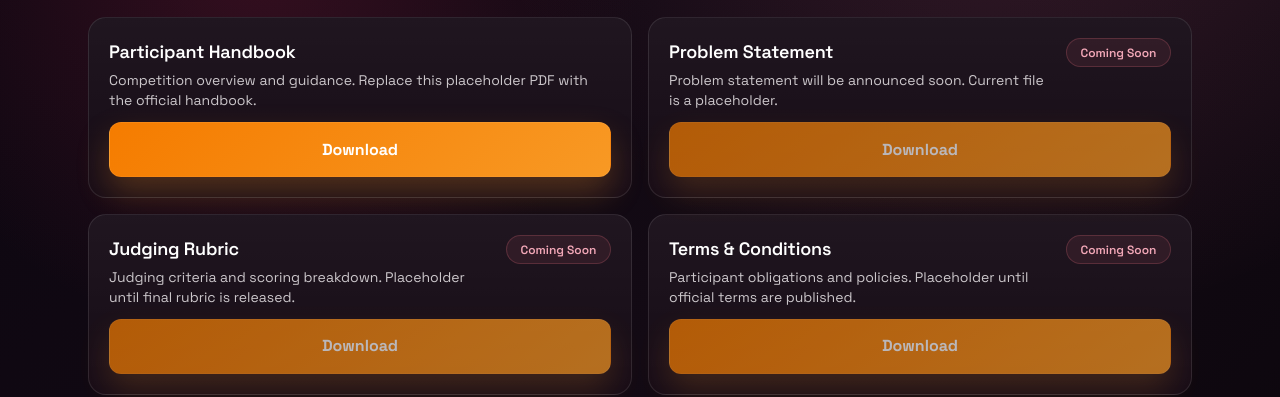
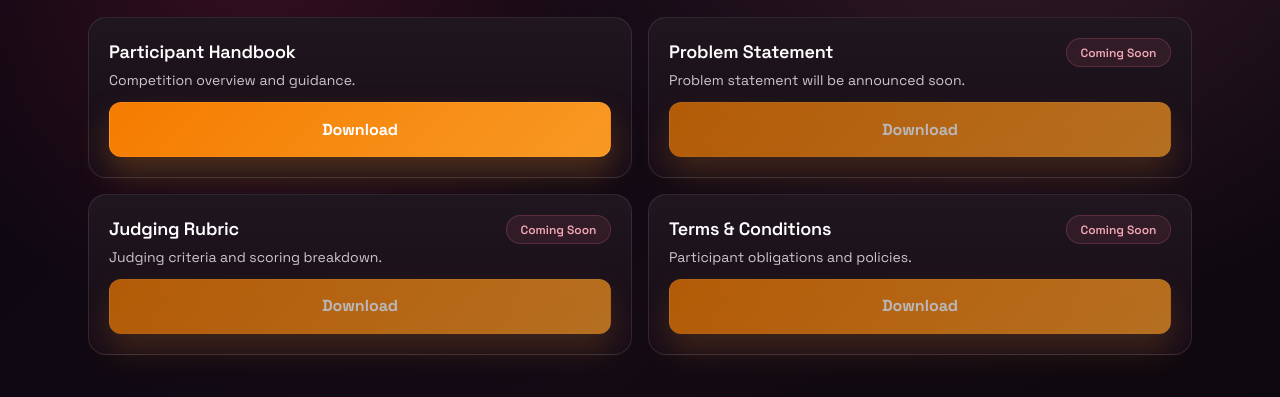
Before and after one commit to jwchow1412-netizen/R-Ignite, a Next.js app: page /resources in a window 1280 px wide. Shown: the part 237-634 px from the top of the page. Built offline with nearby package versions, Linux system fonts and the light colour scheme.

Commit message:
removed unnecessary wordings again

```diff
--- a/app/resources/page.tsx
+++ b/app/resources/page.tsx
@@ -8,24 +8,24 @@ const resources = [
   {
     title: "Participant Handbook",
     href: "/downloads/handbook.pdf",
-    description: "Competition overview and guidance. Replace this placeholder PDF with the official handbook.",
+    description: "Competition overview and guidance.",
   },
   {
     title: "Problem Statement",
     href: "/downloads/problem-statement.pdf",
-    description: "Problem statement will be announced soon. Current file is a placeholder.",
+    description: "Problem statement will be announced soon.",
     comingSoon: true,
   },
   {
     title: "Judging Rubric",
     href: "/downloads/rubric.pdf",
-    description: "Judging criteria and scoring breakdown. Placeholder until final rubric is released.",
+    description: "Judging criteria and scoring breakdown.",
     comingSoon: true,
   },
   {
     title: "Terms & Conditions",
     href: "/downloads/terms-and-conditions.pdf",
-    description: "Participant obligations and policies. Placeholder until official terms are published.",
+    description: "Participant obligations and policies.",
     comingSoon: true,
   },
 ];
```
